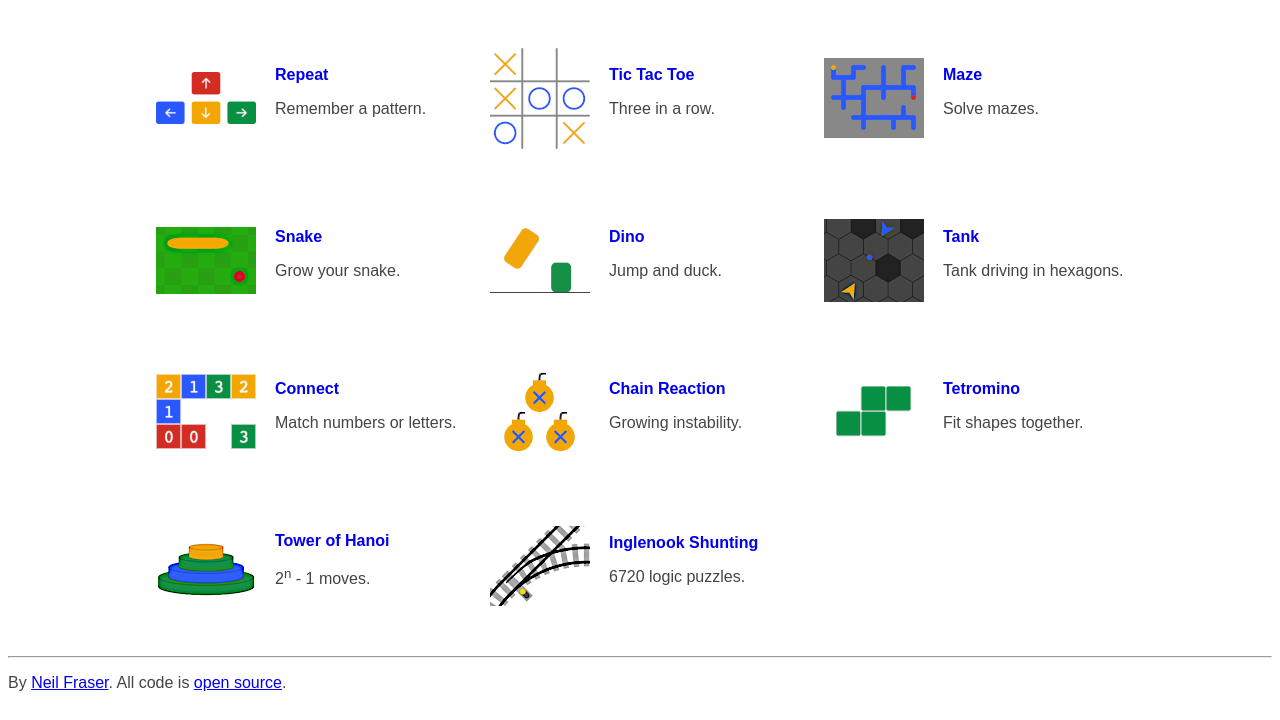
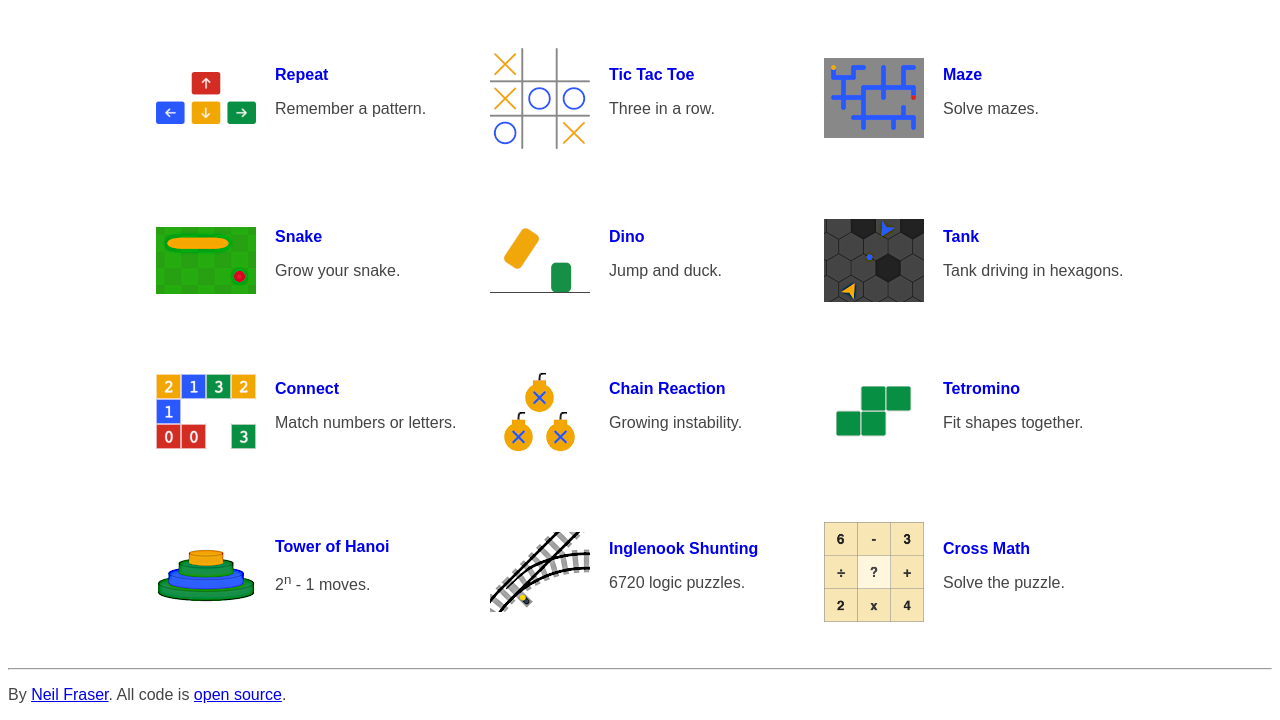
Before and after one commit to NeilFraser/beaver-games, a plain HTML site: page index.html in a window 1280 px wide. Shown: the part 100-820 px from the top of the page. Drawn offline with Linux system fonts and the light colour scheme.

Commit message:
Add cross math to front page.

```diff
--- a/cross/cross.js
+++ b/cross/cross.js
@@ -820,7 +820,6 @@ function fail() {
   end();
   document.body.className = 'shake game-over';
   document.getElementById('crash').play();
-  document.getElementById('restartArea').style.display = 'block';
 }
 
 // Common actions when a game ends, win or lose.
@@ -831,4 +830,5 @@ function end() {
   document.querySelectorAll('.chip').forEach(chip => {
     chip.draggable = false;
   });
+  document.getElementById('restartArea').style.display = 'block';
 }
--- a/index.html
+++ b/index.html
@@ -132,8 +132,11 @@ window.addEventListener('load', init);
           <p>6720 logic puzzles.</p>
         </td>
         <th>
+          <a href="cross/"><img src="cross/icon.png" width="100"></a>
         </th>
         <td>
+          <div><a href="cross/">Cross Math</a></div>
+          <p>Solve the puzzle.</p>
         </td>
       </tr>
     </table>
```
Also changed, not shown: cross/icon.png (added).
